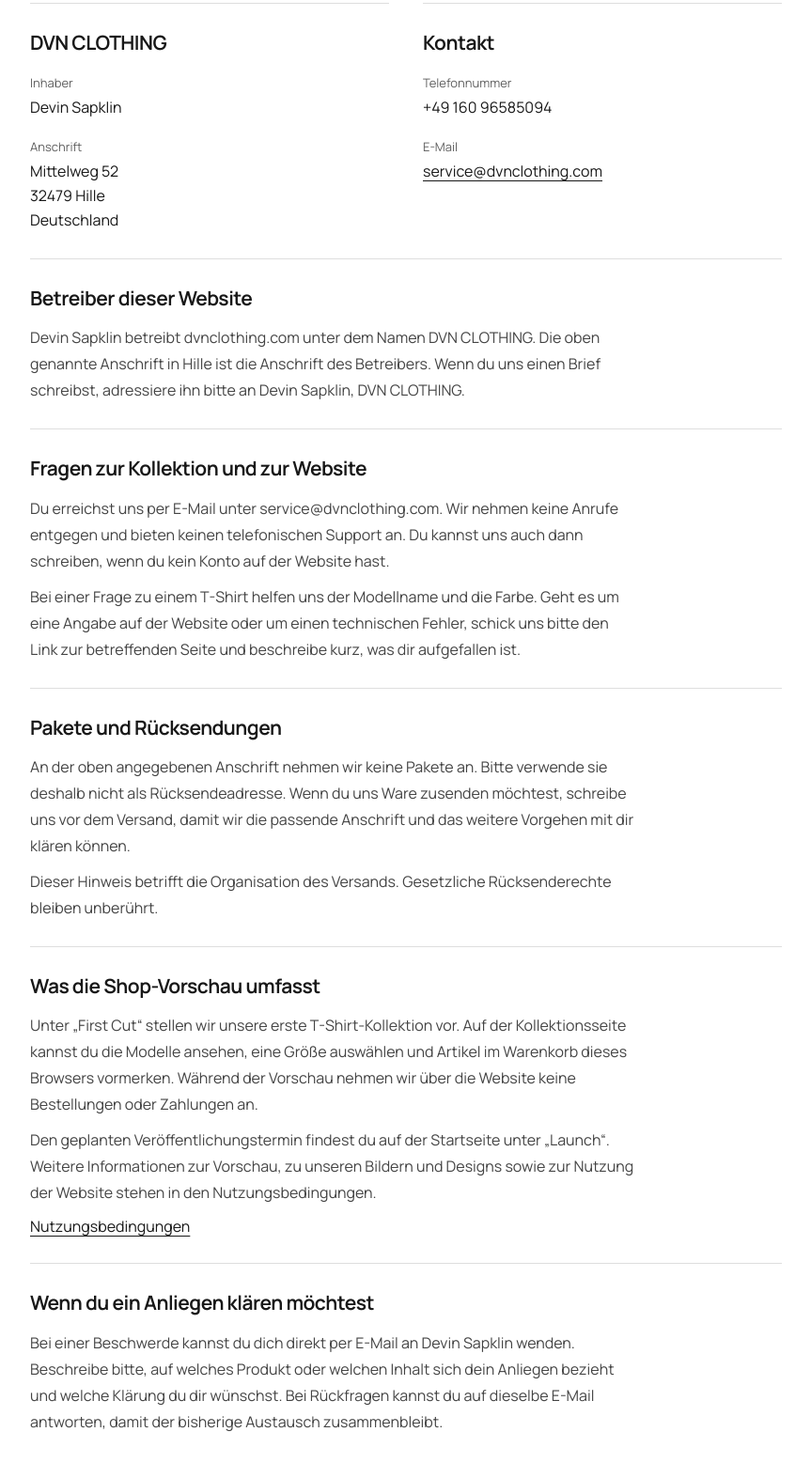
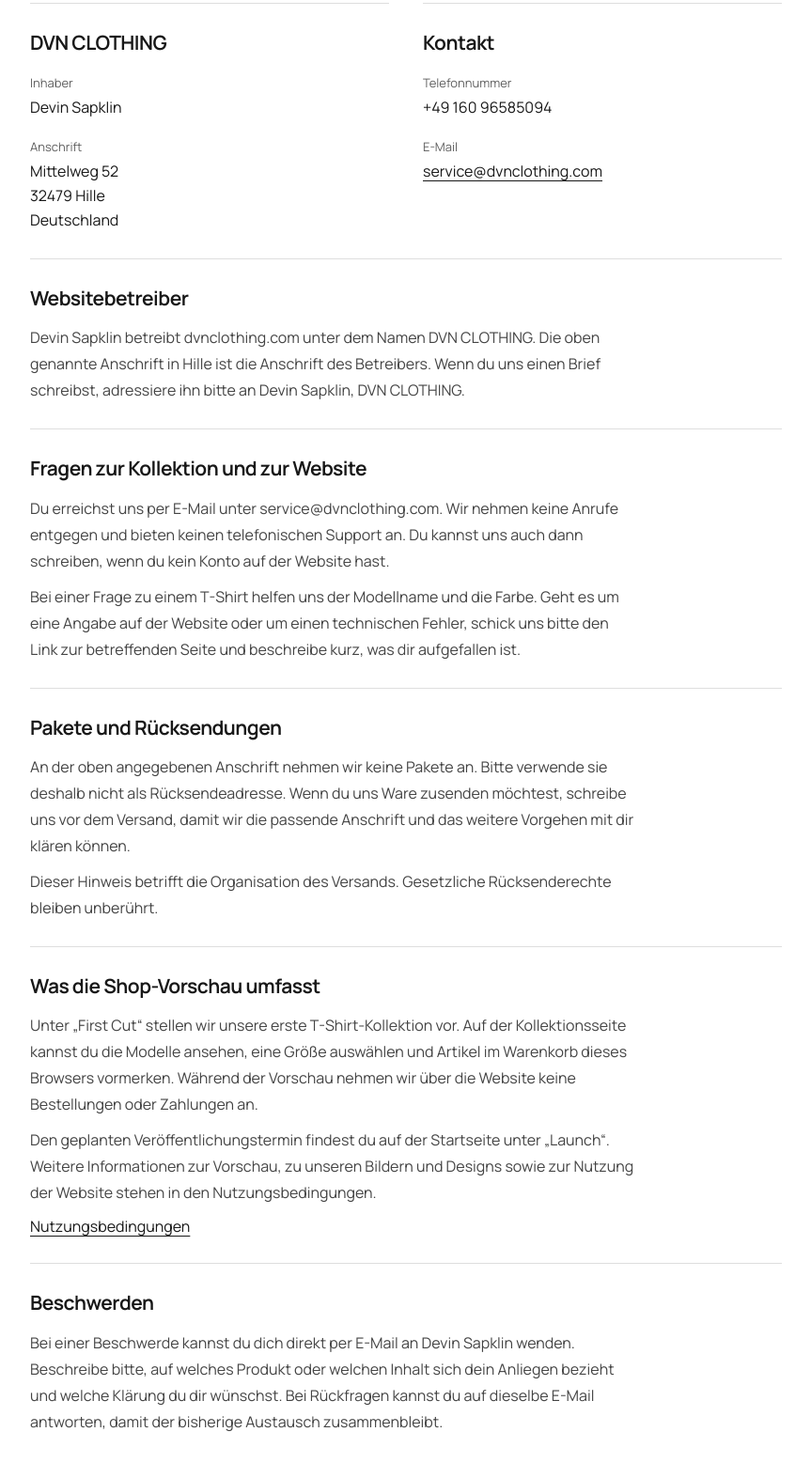
Before and after one commit to sw8tx/Dvnclothing, a website: page impressum.html in a window 1280 px wide. Shown: the part 396-1953 px from the top of the page at 94% size, without its empty margins (208-1071 px from the left). Drawn offline with Linux system fonts and the light colour scheme.

Commit message:
Keep imprint text readable and version translation assets together

```diff
--- a/i18n.js
+++ b/i18n.js
@@ -1,6 +1,7 @@
 (() => {
   'use strict';
   const translations = globalThis.DVN_TRANSLATIONS;
+  if (!translations?.de || !translations.en) return;
   const supported = (value) => value === 'de' || value === 'en';
   const menu = document.querySelector('.language-menu');
   if (menu) menu.hidden = false;
@@ -23,7 +24,9 @@
     language = value;
     document.documentElement.lang = language;
     document.querySelectorAll('[data-i18n]').forEach((element) => {
-      element.textContent = t(element.dataset.i18n);
+      const key = element.dataset.i18n;
+      const copy = translations[language][key] ?? translations.de[key];
+      if (copy) element.textContent = copy;
     });
     document.querySelectorAll('[data-i18n-aria]').forEach((element) => {
       element.setAttribute('aria-label', t(element.dataset.i18nAria));
--- a/impressum.html
+++ b/impressum.html
@@ -66,7 +66,7 @@
       </section>
     </div>
     <section class="legal-section" aria-labelledby="operator">
-      <h2 id="operator" data-i18n="imprint.operator0">Betreiber dieser Website</h2>
+      <h2 id="operator" data-i18n="imprint.operator0">Websitebetreiber</h2>
       <p data-i18n="imprint.operator1">Devin Sapklin betreibt dvnclothing.com unter dem Namen DVN CLOTHING. Die oben genannte Anschrift in Hille ist die Anschrift des Betreibers. Wenn du uns einen Brief schreibst, adressiere ihn bitte an Devin Sapklin, DVN CLOTHING.</p>
     </section>
     <section class="legal-section" aria-labelledby="enquiries">
@@ -86,7 +86,7 @@
       <a href="/terms.html" data-i18n="footer.terms">Nutzungsbedingungen</a>
     </section>
     <section class="legal-section" aria-labelledby="feedback">
-      <h2 id="feedback" data-i18n="imprint.feedback0">Wenn du ein Anliegen klären möchtest</h2>
+      <h2 id="feedback" data-i18n="imprint.feedback0">Beschwerden</h2>
       <p data-i18n="imprint.feedback1">Bei einer Beschwerde kannst du dich direkt per E-Mail an Devin Sapklin wenden. Beschreibe bitte, auf welches Produkt oder welchen Inhalt sich dein Anliegen bezieht und welche Klärung du dir wünschst. Bei Rückfragen kannst du auf dieselbe E-Mail antworten, damit der bisherige Austausch zusammenbleibt.</p>
     </section>
   </main>
--- a/translations.js
+++ b/translations.js
@@ -42,7 +42,7 @@ globalThis.DVN_TRANSLATIONS = {
     'legal.preview': 'Shop-Vorschau',
     'legal.updated': 'Stand: 20. November 2026',
     'imprint.title': 'Impressum',
-    "imprint.operator0": "Betreiber dieser Website",
+    "imprint.operator0": "Websitebetreiber",
     "imprint.operator1": "Devin Sapklin betreibt dvnclothing.com unter dem Namen DVN CLOTHING. Die oben genannte Anschrift in Hille ist die Anschrift des Betreibers. Wenn du uns einen Brief schreibst, adressiere ihn bitte an Devin Sapklin, DVN CLOTHING.",
     "imprint.enquiries0": "Fragen zur Kollektion und zur Website",
     "imprint.enquiries1": "Du erreichst uns per E-Mail unter service@dvnclothing.com. Wir nehmen keine Anrufe entgegen und bieten keinen telefonischen Support an. Du kannst uns auch dann schreiben, wenn du kein Konto auf der Website hast.",
@@ -53,7 +53,7 @@ globalThis.DVN_TRANSLATIONS = {
     "imprint.preview0": "Was die Shop-Vorschau umfasst",
     "imprint.preview1": "Unter „First Cut“ stellen wir unsere erste T-Shirt-Kollektion vor. Auf der Kollektionsseite kannst du die Modelle ansehen, eine Größe auswählen und Artikel im Warenkorb dieses Browsers vormerken. Während der Vorschau nehmen wir über die Website keine Bestellungen oder Zahlungen an.",
     "imprint.preview2": "Den geplanten Veröffentlichungstermin findest du auf der Startseite unter „Launch“. Weitere Informationen zur Vorschau, zu unseren Bildern und Designs sowie zur Nutzung der Website stehen in den Nutzungsbedingungen.",
-    "imprint.feedback0": "Wenn du ein Anliegen klären möchtest",
+    "imprint.feedback0": "Beschwerden",
     "imprint.feedback1": "Bei einer Beschwerde kannst du dich direkt per E-Mail an Devin Sapklin wenden. Beschreibe bitte, auf welches Produkt oder welchen Inhalt sich dein Anliegen bezieht und welche Klärung du dir wünschst. Bei Rückfragen kannst du auf dieselbe E-Mail antworten, damit der bisherige Austausch zusammenbleibt.",
     'imprint.intro': 'Angaben zu DVN CLOTHING und Hinweise zur Kontaktaufnahme.',
     'imprint.ownerLabel': 'Inhaber',
@@ -135,7 +135,7 @@ globalThis.DVN_TRANSLATIONS = {
     "imprint.preview0": "About the shop preview",
     "imprint.preview1": "First Cut is our first T-shirt collection. On the collection page you can view the designs, choose a size and save items in this browser’s bag. The website does not accept orders or payments during the preview.",
     "imprint.preview2": "You can find the planned release date under Launch on the home page. Our Terms of Service explain the preview, the use of our images and designs, and how the website may be used.",
-    "imprint.feedback0": "Concerns and complaints",
+    "imprint.feedback0": "Complaints",
     "imprint.feedback1": "If you have a complaint, you can email Devin Sapklin directly. Please identify the product or content in question and explain what you would like resolved. For follow-up questions, reply in the same email thread so the earlier details stay together.",
     'imprint.intro': 'DVN CLOTHING provider information and contact details.',
     'imprint.ownerLabel': 'Owner',
```
Also changed, not shown: scripts/build.mjs (+19 -1 lines).
